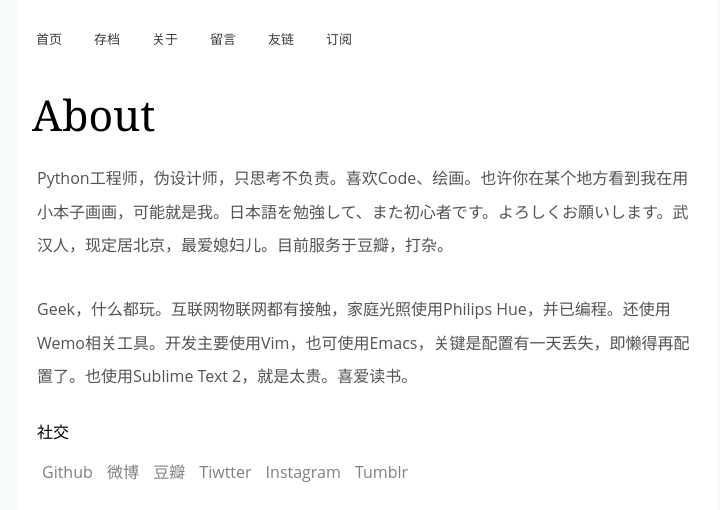
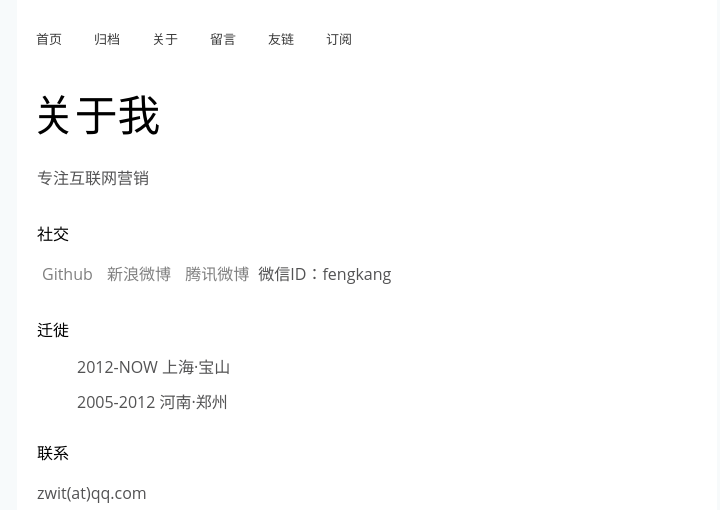
Before and after one commit to zwitzwit/zwitzwit.github.io, a Jekyll site: the page built from about/index.md, in a window 1280 px wide. Shown: the top 510 px of the page, without its empty margins (273-993 px from the left). Built offline with Jekyll 4.4.1, drawn with Linux system fonts in a browser that asks for light colours; nearby versions of some CDN libraries; library files that are not in the unit come from our copies; Markdown is read by kramdown in place of the engine named in the settings; some of the changed text lies outside the part shown; grey boxes are pictures that could not be loaded.

```diff
--- a/_includes/banner.html
+++ b/_includes/banner.html
@@ -1,6 +1,6 @@
 <ul class="nav nav-pills">
   <li><a href="/">首页</a></li>
-  <li><a href="/archive/">存档</a></li>
+  <li><a href="/archive/">归档</a></li>
   <li><a href="/about/">关于</a></li>
   <li><a href="/guestbook/">留言</a></li>
   <li class="hidden-sm"><a href="/links/">友链</a></li>
--- a/about/index.md
+++ b/about/index.md
@@ -1,25 +1,20 @@
 ---
 layout:     page
-title:      About
+title:      关于我
 description: 关于我
 ---
 
-Python工程师，伪设计师，只思考不负责。喜欢Code、绘画。也许你在某个地方看到我在用小本子画画，可能就是我。日本語を勉強して、また初心者です。よろしくお願いします。武汉人，现定居北京，最爱媳妇儿。目前服务于豆瓣，打杂。
-
-Geek，什么都玩。互联网物联网都有接触，家庭光照使用Philips Hue，并已编程。还使用Wemo相关工具。开发主要使用Vim，也可使用Emacs，关键是配置有一天丢失，即懒得再配置了。也使用Sublime Text 2，就是太贵。喜爱读书。
+专注互联网营销
 
 ### 社交 ###
 
-[Github](http://www.github.com/guojing) [微博](http://weibo.com/soundbbg) [豆瓣](http://www.douban.com/people/JGuo/) [Tiwtter](https://twitter.com/guojing) [Instagram](http://instagram.com/soundbbg) [Tumblr](http://soundbbg.tumblr.com)
+[Github](http://github.com/zwitzwit) [新浪微博](http://weibo.com/371z) [腾讯微博](http://t.qq.com/china-Marketing) 微信ID：fengkang
 
-<p><a href="http://www.urbansketchers.org/"><img width="100" style="max-width:100px" alt="Urban Sketchers network" src="http://farm3.static.flickr.com/2659/4186496437_902ce3aaba_t.jpg"></a></p>
-<div>I'm an urban sketcher</div>
+### 迁徙 ###
 
-### 工作 ###
-
-* 2009-NOW 豆瓣
-* 2008-2009 Nezsoft
+* 2012-NOW 上海·宝山
+* 2005-2012 河南·郑州
 
 ### 联系 ###
 
-soundbbg(at)gmail
+zwit(at)qq.com
--- a/index.html
+++ b/index.html
@@ -1,12 +1,11 @@
 ---
 layout: default
-title: GuoJing's Blog|只要心还跳
+title: FengKang's Blog|人生的几个十年
 ---
 
 {% for post in paginator.posts %}
 <div class="posts">
 <div class="title"><a href="{{ post.url }}">{{ post.title }}</a></div>
-<!-- <div class="author"><img src="/images/authors/guojing.jpg"/> <span class="name">放开那个西红柿</span></a></div> -->
 <div class="content {{ post.categories }}_content_css">
 {{ post.content }}
 </div>
```
Also changed, not shown: archive/index.md (+2 -2 lines), links/index.md (+0 -10 lines), 9 other files.
